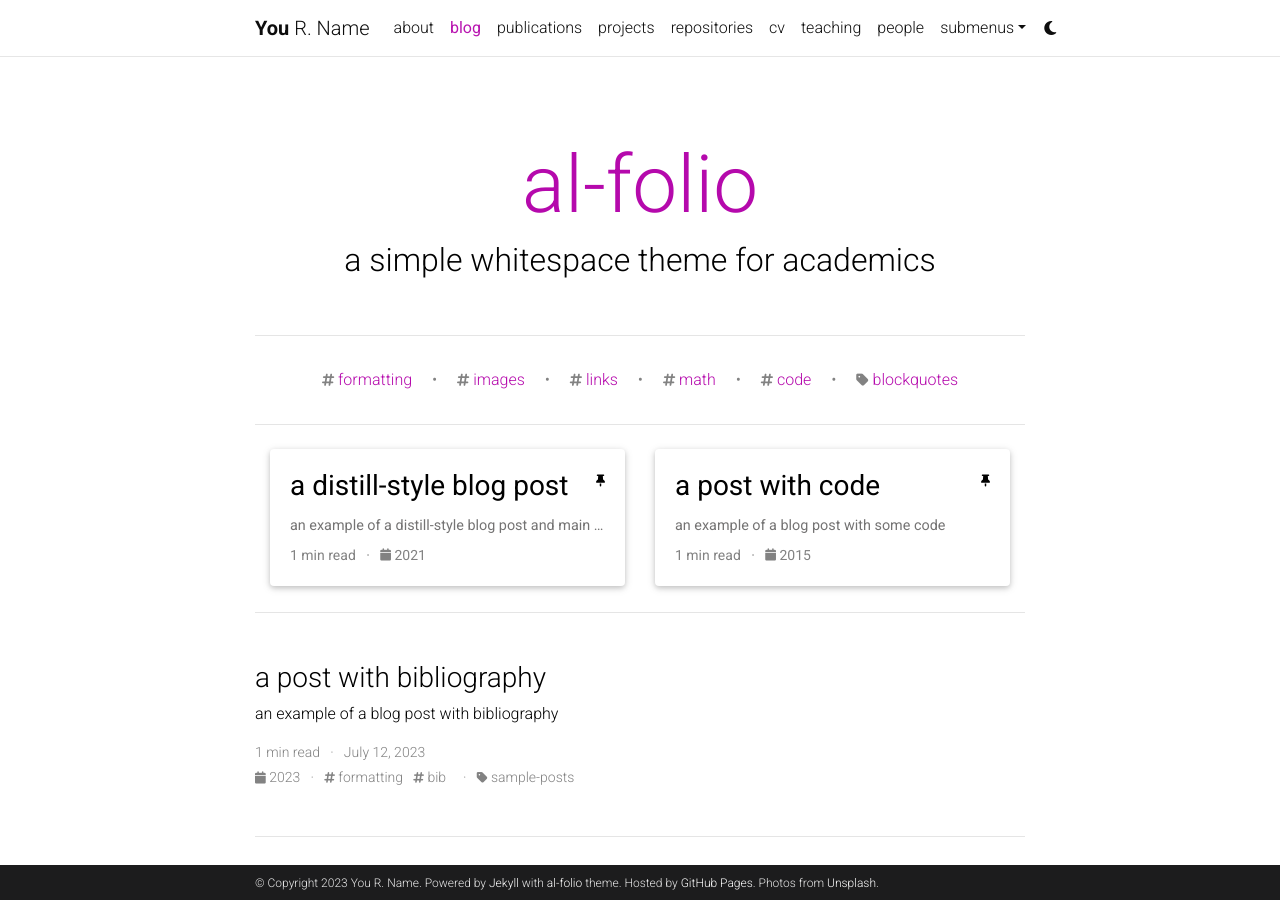
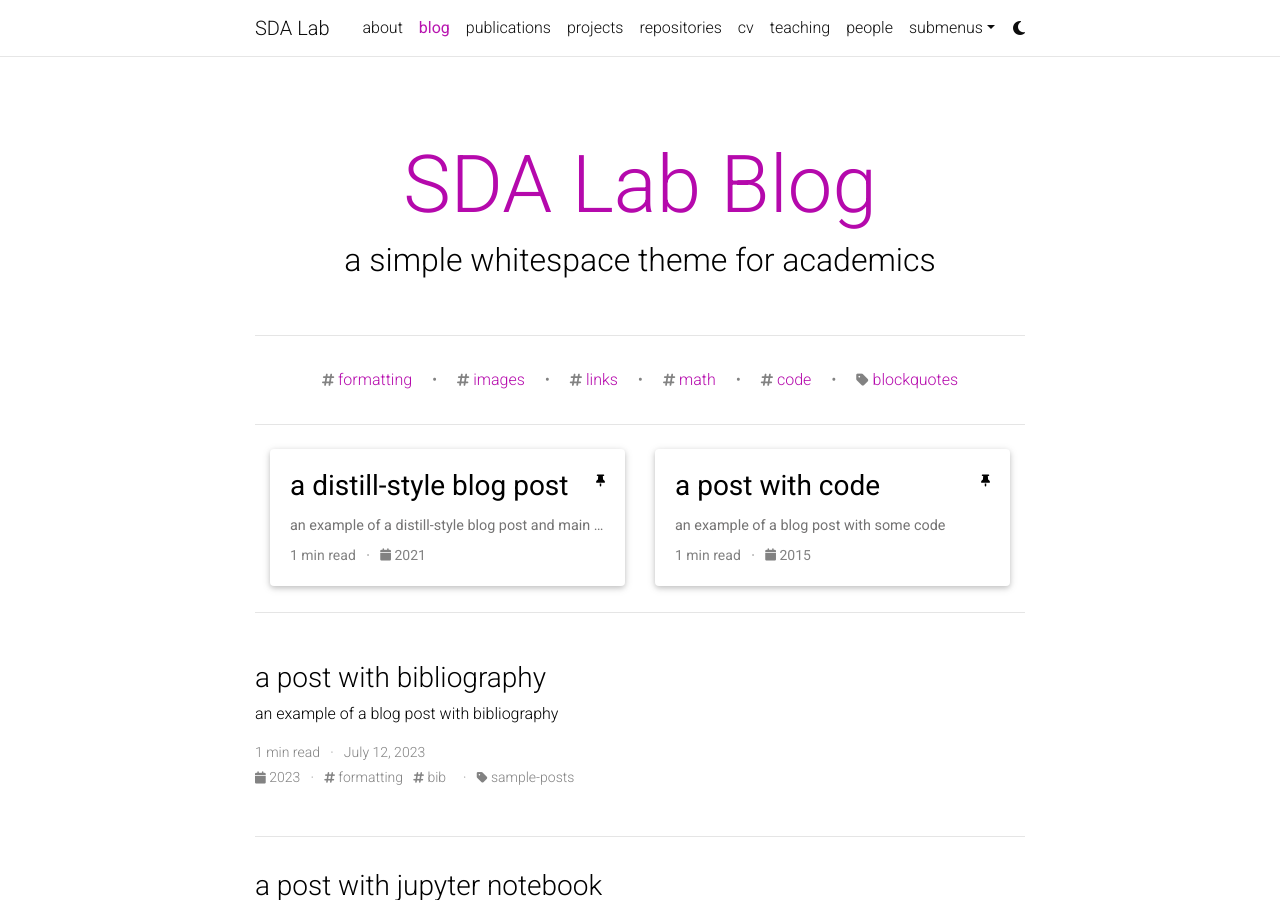
Before and after one commit to sda-lab-aut/sda-lab-aut.github.io, a Jekyll site: the page built from blog/index.html, in a window 1280 px wide and 900 px high. Built offline with Jekyll 4.4.1, drawn with Linux system fonts in a browser that asks for light colours; the list of posts is cut into pages by our own code; comment, search, counter and statistics services are not loaded; a style sheet for code colours, icons or effects is not loaded; some of the changed text lies outside the part shown.

Commit message:
Update _config.yml

```diff
--- a/_config.yml
+++ b/_config.yml
@@ -2,24 +2,22 @@
 # Site settings
 # -----------------------------------------------------------------------------
 
-title: blank # the website title (if blank, full name will be used instead)
+title: SDA Lab # the website title (if blank, full name will be used instead)
 first_name: You
-middle_name: R.
+middle_name:
 last_name: Name
 email: you@example.com
 description: > # the ">" symbol means to ignore newlines until "footer_text:"
   A simple, whitespace theme for academics. Based on [*folio](https://github.com/bogoli/-folio) design.
 footer_text: >
-  Powered by <a href="https://jekyllrb.com/" target="_blank">Jekyll</a> with <a href="https://github.com/alshedivat/al-folio">al-folio</a> theme.
-  Hosted by <a href="https://pages.github.com/" target="_blank">GitHub Pages</a>.
-  Photos from <a href="https://unsplash.com" target="_blank">Unsplash</a>.
+
 keywords: jekyll, jekyll-theme, academic-website, portfolio-website  # add your own keywords or leave empty
 
 lang: en # the language of your site (for example: en, fr, cn, ru, etc.)
 icon: ⚛️  # the emoji used as the favicon (alternatively, provide image name in /assets/img/)
 
-url: https://alshedivat.github.io # the base hostname & protocol for your site
-baseurl: /al-folio # the subpath of your site, e.g. /blog/
+url: https://sda-lab-aut.github.io # the base hostname & protocol for your site
+baseurl:  # the subpath of your site, e.g. /blog/
 last_updated: false # set to true if you want to display last updated in the footer
 impressum_path:  # set to path to include impressum link in the footer, use the same path as permalink in a page, helps to conform with EU GDPR
 
@@ -48,7 +46,7 @@ rss_icon: true
 # -----------------------------------------------------------------------------
 
 navbar_fixed: true
-footer_fixed: true
+footer_fixed: false
 
 # Dimensions
 max_width: 800px
@@ -120,7 +118,7 @@ bing_site_verification:  # out your bing-site-verification ID (Bing Webmaster)
 # Blog
 # -----------------------------------------------------------------------------
 
-blog_name: al-folio # blog_name will be displayed in your blog page
+blog_name: SDA Lab Blog # blog_name will be displayed in your blog page
 blog_nav_title: blog # your blog must have a title for it to be displayed in the nav bar
 blog_description: a simple whitespace theme for academics
 permalink: /blog/:year/:title/
```
